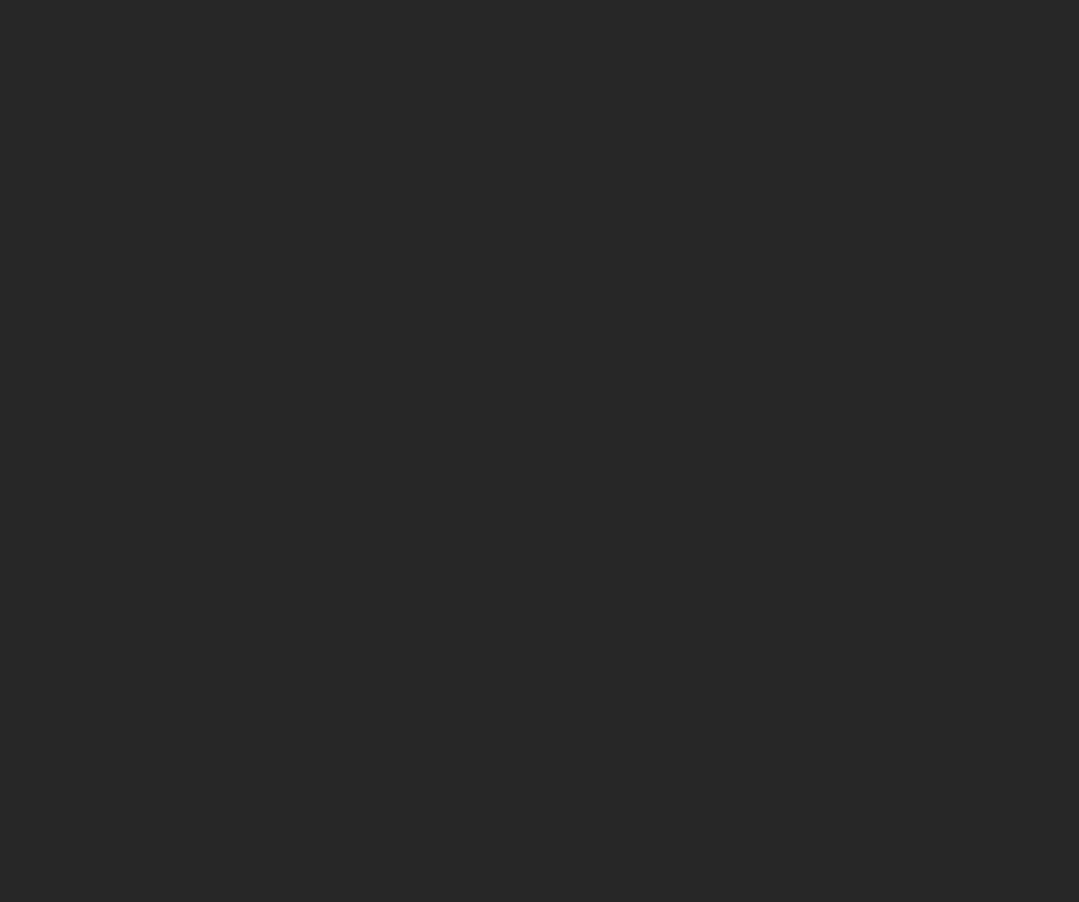
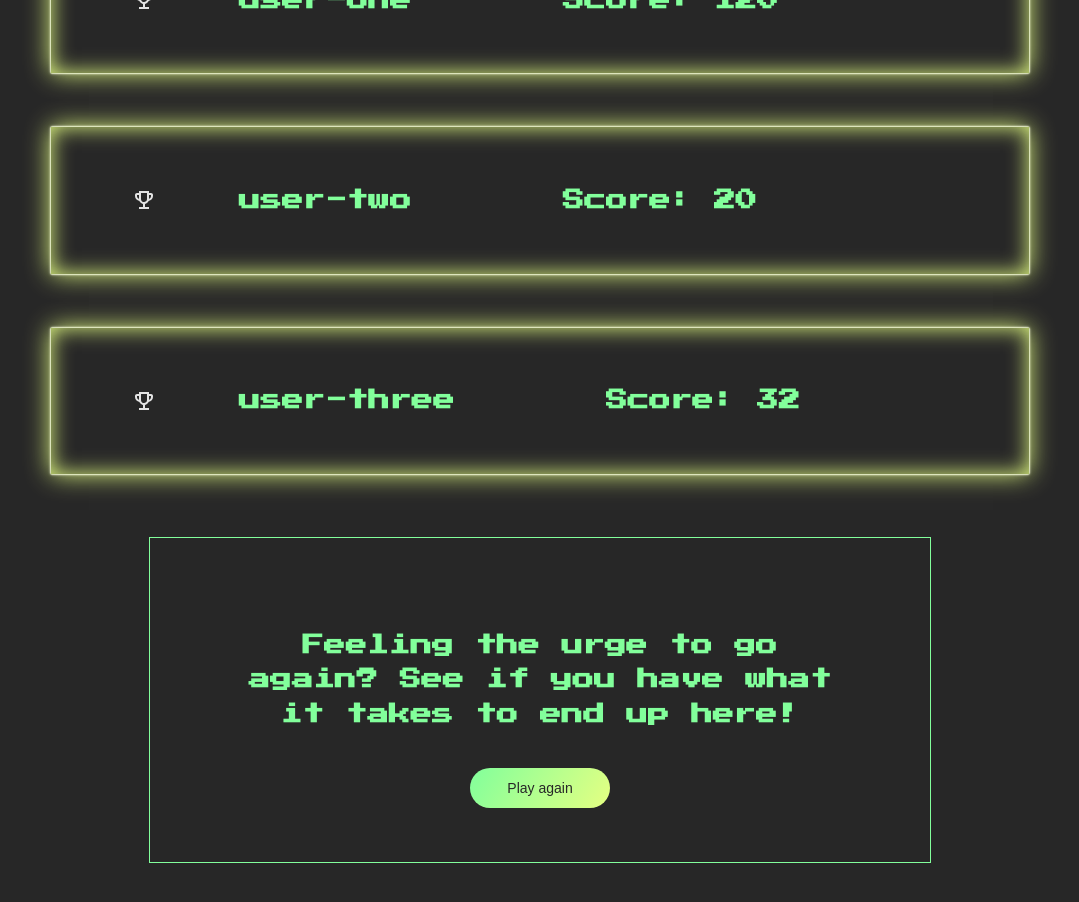
Before and after one commit to carolina-j-sall/tic-tac, a React (Vite) app in the folder tic-tac-app/: page / in a window 1280 px wide. Shown: the part 2720-3622 px from the top of the page, without its empty margins (100-1179 px from the left). Before the commit the page ends 2334 px from the top, so only its background shows below. Built offline with nearby package versions, Linux system fonts and the light colour scheme.

Commit message:
Completed leaderboard + styling + added PlayAgain modal + styling

```diff
--- /dev/null
+++ b/tic-tac-app/Components/Leaderboard.css
@@ -0,0 +1,39 @@
+.leaderboardContainer {
+  margin: 0 auto;
+  padding: 2em;
+  display: flex;
+  flex-wrap: wrap;
+  justify-content: center;
+  width: 1200px;
+}
+.leaderboardTitle {
+  margin-top: 3em;
+}
+.rowContainer {
+  display: flex;
+  align-items: center;
+  justify-content: flex-start;
+  width: 80%;
+  /* border: 1px solid var(--secondary-purple); */
+  box-shadow: 0 0 .2rem #fff,
+            0 0 0.1rem #fff,
+            0 0 0.1rem var(--sec-yellow),
+            0 0 0.1rem var(--sec-yellow),
+            0 0 1.5rem var(--sec-yellow),
+            inset 0 0 1.3rem var(--sec-yellow);
+  padding: 0.5em;
+  margin: 2em 0 1em 0;
+}
+.rowContainer_img {
+  margin-left: 3em;
+  margin-right: 3em;
+  padding: 1em;
+}
+.rowContainer_username {
+  margin-right: 3em;
+  padding: 0.5em;
+}
+.rowContainer_score {
+  margin-left: 3em;
+  padding: 0.5em;
+}
--- a/tic-tac-app/Components/Leaderboard.jsx
+++ b/tic-tac-app/Components/Leaderboard.jsx
@@ -0,0 +1,23 @@
+import "../Components/Leaderboard.css";
+import trophyIcon from "../src/assets/trophy.svg";
+
+function Leaderboard (props) {
+  function createRow (row) {
+    return (
+      <div className="rowContainer" key={row.username}>
+        <img src={trophyIcon} alt="" className="rowContainer_img"/>
+        <h5 className="rowContainer_username">{row.username}</h5>
+        <h5 className="rowContainer_score">Score: {row.score}</h5>
+      </div>
+    )
+  }
+  return (
+    <div className="leaderboardContainer">
+      <h1 className="leaderboardTitle">Leaderboard Poké-tic-tac</h1>
+      <p>Let's see who's the leader in our game! Might it be you?</p>
+      <>{props.row.map(createRow)}</>
+    </div>
+  )
+}
+
+export default Leaderboard
--- /dev/null
+++ b/tic-tac-app/Components/PlayAgain.css
@@ -0,0 +1,16 @@
+.playAgainModal {
+  display: flex;
+  flex-wrap: wrap;
+  justify-content: center;
+  margin: 0.5em auto 5em auto;
+  padding: 3em 5em;
+  width: 600px;
+  border: 1px solid var(--sec-green);
+}
+.playAgainTitle {
+  text-align: center;
+}
+.btnLink {
+  color: var(--black);
+  text-decoration: none;
+}
--- /dev/null
+++ b/tic-tac-app/Components/PlayAgain.jsx
@@ -0,0 +1,14 @@
+import "./PlayAgain.css";
+
+function PlayAgain () {
+  return (
+    <div className="playAgainModal">
+      <h5 className="playAgainTitle">Feeling the urge to go again? See if you have what it takes to end up here!</h5>
+      <button className="btn btnSecondary">
+        <a href="#" className="btnLink">Play again</a>
+      </button>
+    </div>
+  )
+};
+
+export default PlayAgain
--- a/tic-tac-app/src/App.jsx
+++ b/tic-tac-app/src/App.jsx
@@ -1,7 +1,16 @@
+import Leaderboard from "../Components/Leaderboard";
+import PlayAgain from "../Components/PlayAgain";
+
 function App() {
-
+  const players = [
+    {username: "user-one", score: 120},
+    {username: "user-two", score: 20},
+    {username: "user-three", score: 32},
+  ];
   return (
     <>
+      <Leaderboard row = {players} />
+      <PlayAgain />
     </>
   )
 }
```
Also changed, not shown: tic-tac-app/src/assets/trophy.svg (added), tic-tac-app/src/profile-pic.png (added).
